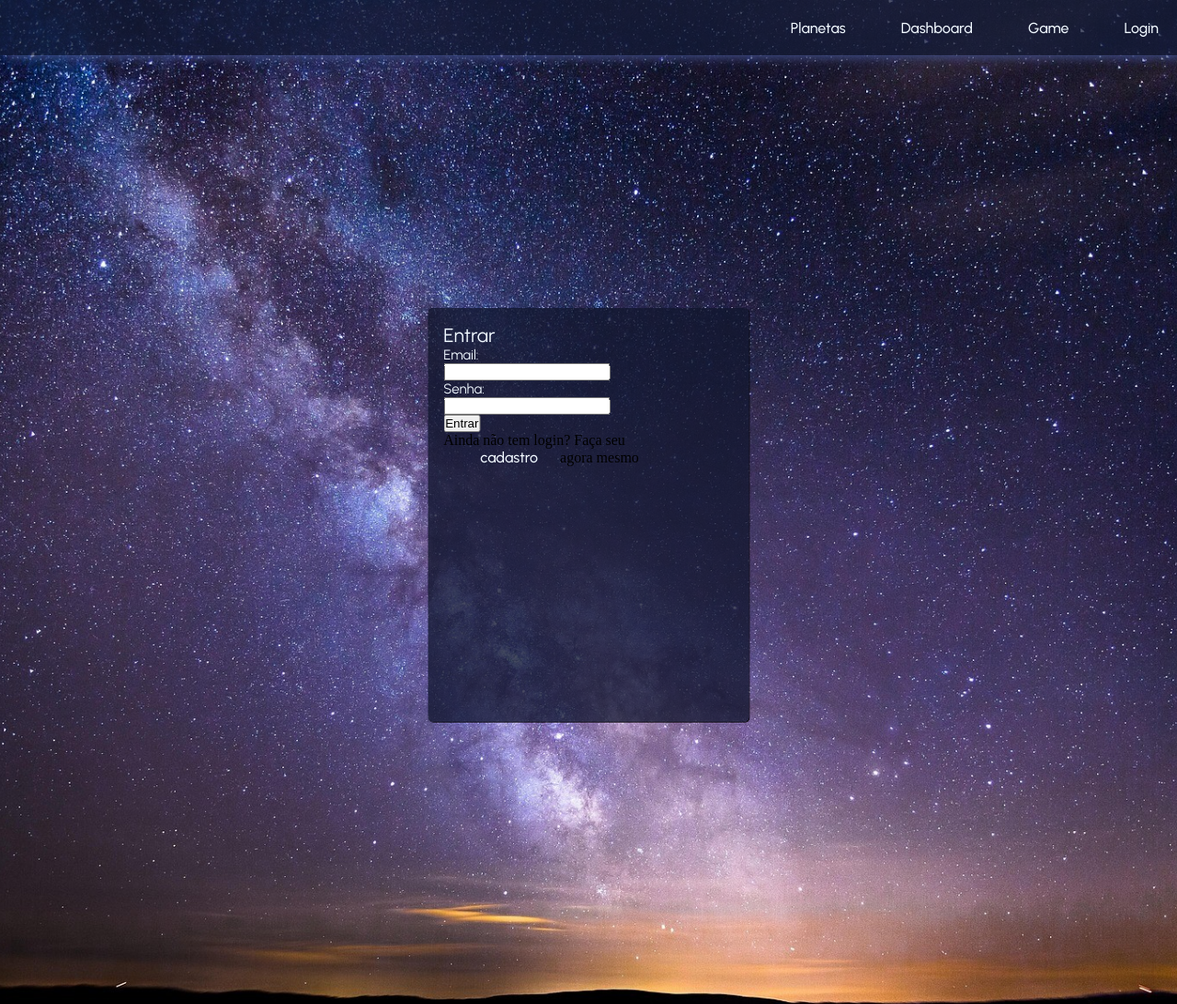
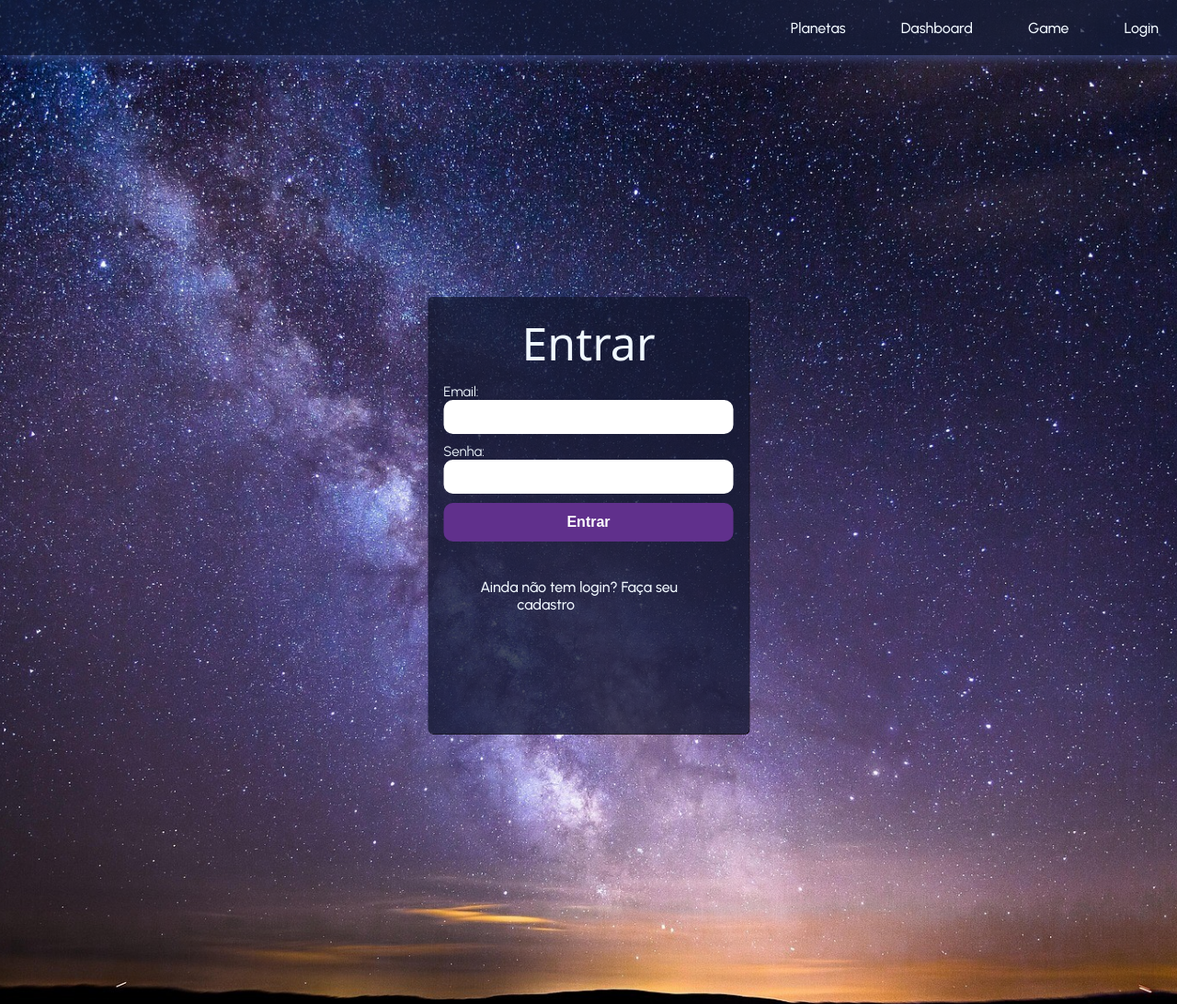
Before and after one commit to RayzaDSbr/Horizonte-Estelar, a website: page web-data-viz/public/login.html in a window 1280 px wide. Shown: the top 1092 px of the page at 92% size. Drawn offline with Linux system fonts and the light colour scheme; a web font is replaced by a local one.

Commit message:
mudanças no login
mudanças de css

```diff
--- a/web-data-viz/public/css/style.css
+++ b/web-data-viz/public/css/style.css
@@ -103,6 +103,63 @@ p.texto{
 /* --------------------------- FIM HOME --------------------------------*/
 
 /* --------------------------- LOGIN --------------------------------*/
+
+.msg{
+  font-family: "Urbanist", sans-serif;
+  font-weight: 500;
+  font-size: medium;
+  color: aliceblue;
+  text-decoration: none;
+  margin-left: 20px;
+  transition: color 0.3s;
+  padding: 20px;
+}
+
+.titulo.login{
+  font-family: "Megrim", system-ui;
+  font-weight: 400;
+  font-size: 50px;
+  color: aliceblue;
+  text-align: center;
+  margin-bottom: 10px;
+}
+input{
+  width: 315px;
+  margin-bottom: 10px;
+  border: none;
+  padding: 10px;
+  text-align: center;
+  border-radius: 10px;
+    border: none;
+    background-color: #fff;
+    font-size: 0.95rem;
+    transition: 0.9s;
+}
+
+input:focus{
+    outline: none;
+    box-shadow: 0 0 0 2px #8b79d9 inset;
+    background-color: #9a99f2;
+}
+.botao {
+    width: 100%;
+    padding: 12px;
+    margin: 0px 0px 20px 0px;
+    border: none;
+    border-radius: 10px;
+    background-color: #60308c;
+    color: white;
+    font-weight: 600;
+    font-size: 1rem;
+    cursor: pointer;
+    transition: 0.3s;
+}
+
+.botao:hover {
+    background-color: #431259;
+    transform: scale(1.03);
+}
+
 .img_fundo_login {
   min-height: 140vh;
   background-image: url("img/fundo_home.jpg");
@@ -120,7 +177,7 @@ p.texto{
     .caixa.login {
       position: absolute;
       width: 349px;
-      height: 450px;
+      height: 475px;
       padding: 1.3%;
       border-radius: 5px;
       background-color: #10162dc1;
@@ -190,6 +247,7 @@ p.texto{
   color: aliceblue;
   font-family: "Urbanist", sans-serif;
   font-size: 21px;
+
 }
 p.inputs{
   color: aliceblue;
--- a/web-data-viz/public/login.html
+++ b/web-data-viz/public/login.html
@@ -27,7 +27,7 @@
 
       <div class="caixa login">
 
-        <p class="login">Entrar</p>
+        <p class="titulo login">Entrar</p>
 
         <p class="inputs"> Email: </p>
         <input id="email_input" type="text">
@@ -48,9 +48,9 @@
           <img src="./assets/circle-loading.gif" id="loading-gif" />
         </div>
 
-        <button onclick="entrar()">Entrar</button>
+        <button onclick="entrar()" class="botao">Entrar</button>
 
-        <p> Ainda não tem login? Faça seu <a onclick="cadastro_tela()">cadastro</a> agora mesmo</p>
+          <p class="msg">  Ainda não tem login? Faça seu <a onclick="cadastro_tela()"class="entrar">cadastro</a> </p>
 
       </div>
 
@@ -58,7 +58,7 @@
 
 
       <div id="saida" class="caixa login">
-        <p class="login">Cadastro</p>
+        <p class="titulo login">Cadastro</p>
 
         <p class="inputs"> Nome: </p>
         <input id="nome_cad">
@@ -76,7 +76,7 @@
         <input id="confirmacao_cad">
         <br>
 
-        <button onclick="cadastrar()"> Cadastrar </button>
+        <button onclick="cadastrar()" class="botao"> Cadastrar </button>
 
         <div id="div_aguardar" class="loading-div">
           <img src="./assets/circle-loading.gif" id="loading-gif" />
@@ -137,7 +137,7 @@
           console.log(JSON.stringify(json));
           sessionStorage.ID_USUARIO = json.id;
           sessionStorage.NOME_USUARIO = json.nome;
-                    sessionStorage.DATA_NASC  = json.data_nasc;
+          sessionStorage.DATA_NASC = json.data_nasc;
           sessionStorage.EMAIL_USUARIO = json.email;
           sessionStorage.SENHA_USUARIO = json.senha;
 
@@ -189,8 +189,8 @@
 
     // Verificando se há algum campo em branco
     if (
-      nomeCad  == "" ||
-      data_nascCad== "" ||
+      nomeCad == "" ||
+      data_nascCad == "" ||
       emailCad == "" ||
       senhaCad == "" ||
       confirmacaoCad == ""
```
Also changed, not shown: 1 other file. Lines whose indentation alone changed are shown as unchanged.
